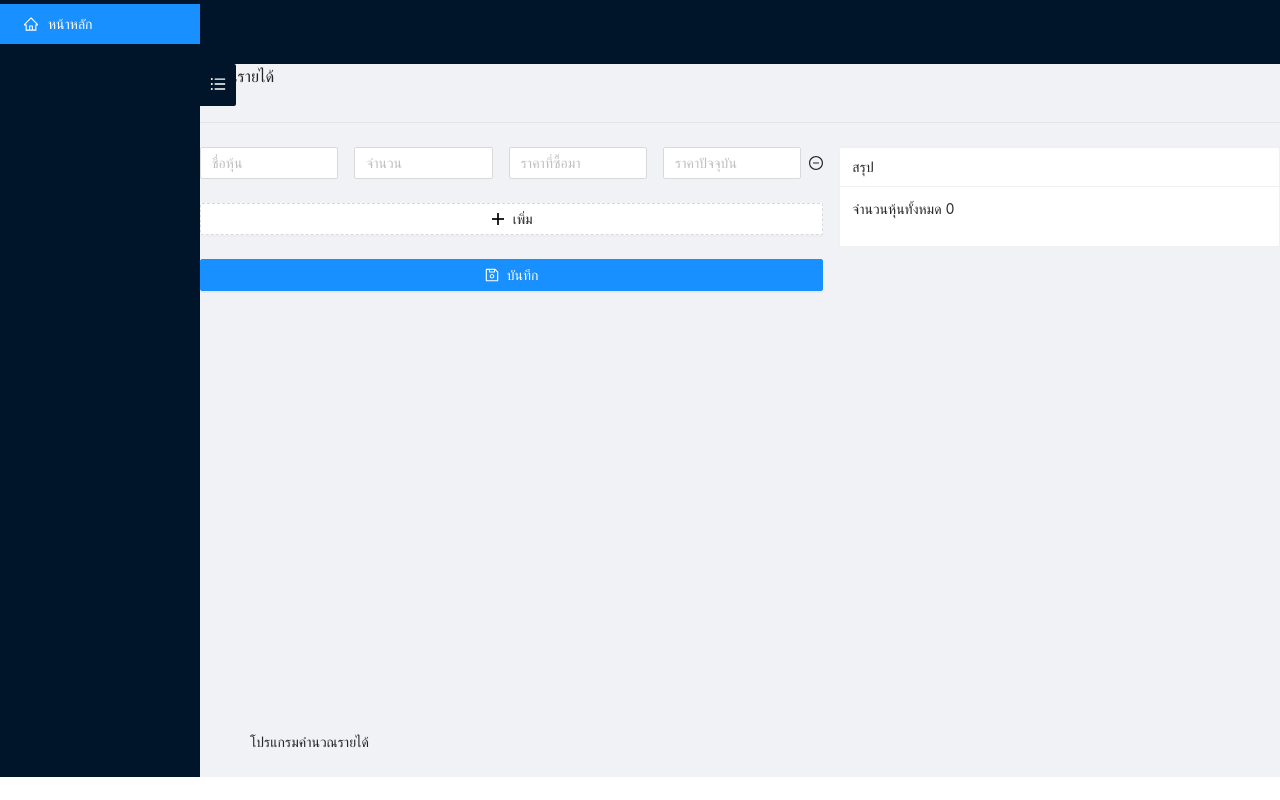
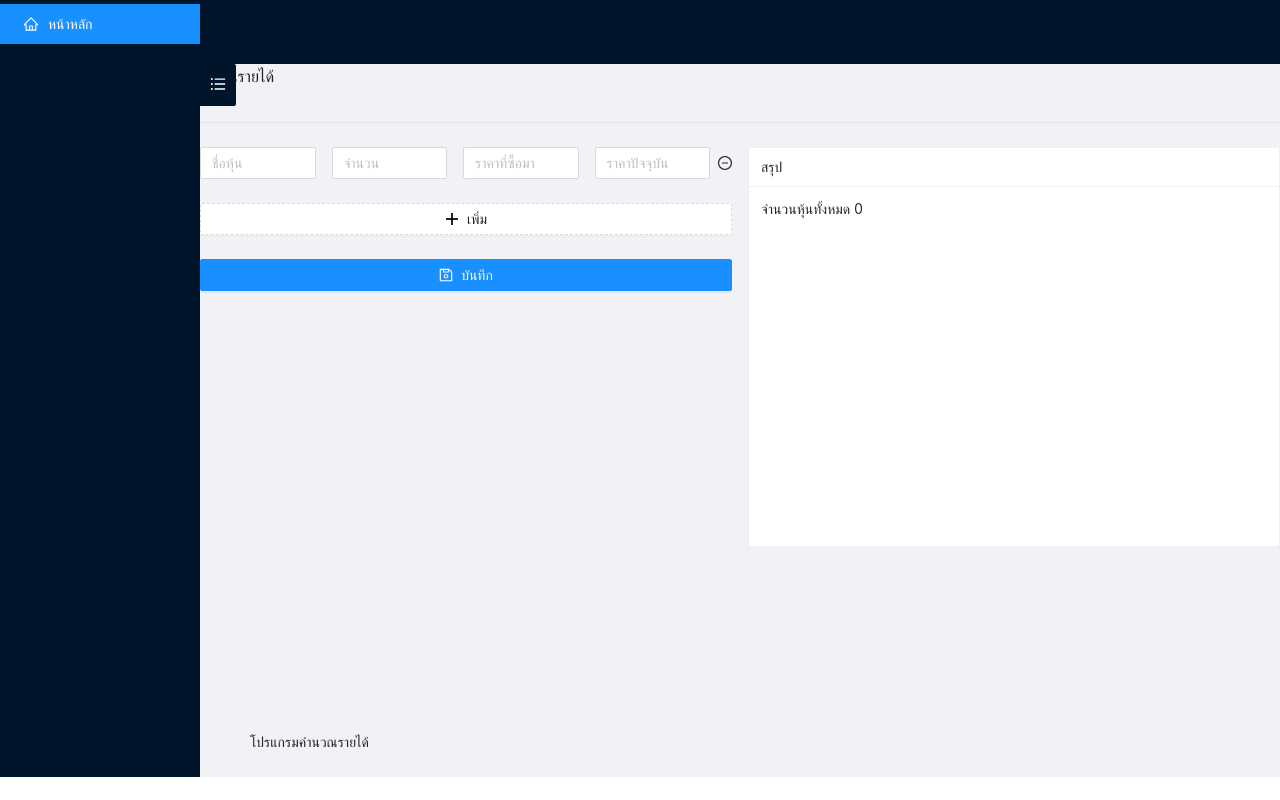
Before and after one commit to niawjunior/port-hoon, a React (Create React App) app: page / in a window 1280 px wide. Built offline with nearby package versions, Linux system fonts and the light colour scheme.

Commit message:
add chart

```diff
--- a/package.json
+++ b/package.json
@@ -5,6 +5,8 @@
   "dependencies": {
     "@ant-design/dark-theme": "2.0.2",
     "@craco/craco": "6.0.0",
+    "@nivo/core": "0.67.0",
+    "@nivo/pie": "0.67.0",
     "@testing-library/jest-dom": "^5.11.4",
     "@testing-library/react": "^11.1.0",
     "@testing-library/user-event": "^12.1.10",
@@ -16,7 +18,6 @@
     "autoprefixer": "^9",
     "craco-less": "1.17.1",
     "echarts": "4.6.0",
-    "echarts-for-react": "2.0.16",
     "postcss": "^7",
     "react": "^17.0.1",
     "react-dom": "^17.0.1",
--- a/src/components/form.tsx
+++ b/src/components/form.tsx
@@ -29,14 +29,14 @@ const MainForm: FC<FormProps> = ({ submitForm }) => {
       onFinish={onFinish}
       autoComplete="off"
       initialValues={{
-        users: [
+        port: [
           {
             symbol: "",
           },
         ],
       }}
     >
-      <Form.List name="users">
+      <Form.List name="port">
         {(fields, { add, remove }) => (
           <>
             {fields.map((field) => (
--- a/src/components/pie-chart.tsx
+++ b/src/components/pie-chart.tsx
@@ -1,29 +1,45 @@
 import { FC } from "react";
-import ReactEcharts from "echarts-for-react";
+import { ResponsivePie } from "@nivo/pie";
 
-const Pie: FC = () => {
-  const option = {
-    title: {
-      text: "同名数量统计",
-      subtext: "纯属虚构",
-      left: "center",
-    },
-    tooltip: {
-      trigger: "item",
-      formatter: "{a} <br/>{b} : {c} ({d}%)",
-    },
-    legend: {
-      type: "scroll",
-      orient: "vertical",
-      right: 10,
-      top: 20,
-      bottom: 20,
-      data: 10,
+interface IForm {
+  available: string;
+  avg: string;
+  market: string;
+  symbol: string;
+}
 
-      selected: 4,
-    },
-  };
+interface PieProps {
+  data: IForm[];
+}
 
-  return <ReactEcharts option={option} />;
+const Pie: FC<PieProps> = ({ data }) => {
+  const pieData = data.map((item) => {
+    return {
+      id: item.symbol,
+      label: item.symbol.toUpperCase(),
+      value: Number(item.available),
+    };
+  });
+
+  return (
+    <ResponsivePie
+      data={pieData}
+      margin={{ top: 50, right: 50, bottom: 50, left: 50 }}
+      innerRadius={0.5}
+      padAngle={2}
+      cornerRadius={5}
+      colors={{ scheme: "nivo" }}
+      borderWidth={0}
+      borderColor={{ from: "color", modifiers: [["darker", 0.2]] }}
+      radialLabelsSkipAngle={10}
+      radialLabelsLinkDiagonalLength={8}
+      radialLabelsLinkHorizontalLength={8}
+      radialLabelsTextColor="#333333"
+      radialLabelsLinkColor={{ from: "color" }}
+      sliceLabelsSkipAngle={10}
+      sliceLabelsTextColor="#333333"
+    />
+  );
 };
+
 export default Pie;
--- a/src/components/summary.tsx
+++ b/src/components/summary.tsx
@@ -1,16 +1,15 @@
 import { Card } from "antd";
 import { useRecoilValue } from "recoil";
 import { getFormState } from "../store/selectors";
-
+import Pie from "./pie-chart";
 const Summary = () => {
-  console.log("hello");
   const formState = useRecoilValue(getFormState);
-
-  // console.log(formState);
   return (
     <Card title="สรุป" size="small">
-      {/* <Pie /> */}
       <p>จำนวนหุ้นทั้งหมด {formState.length}</p>
+      <div style={{ width: "100%", height: "300px" }}>
+        <Pie data={formState} />
+      </div>
     </Card>
   );
 };
--- a/src/index.tsx
+++ b/src/index.tsx
@@ -7,15 +7,13 @@ import App from "./App";
 import reportWebVitals from "./reportWebVitals";
 
 ReactDOM.render(
-  <React.StrictMode>
   <Router>
     <RecoilRoot>
       <React.Suspense fallback={<div>Loading...</div>}>
         <App />
       </React.Suspense>
     </RecoilRoot>
-    </Router>
-  </React.StrictMode>,
+  </Router>,
   document.getElementById("root")
 );
 
--- a/src/pages/home.tsx
+++ b/src/pages/home.tsx
@@ -9,19 +9,18 @@ import { useSetRecoilState } from "recoil";
 
 const Home: FC = () => {
   const setForm = useSetRecoilState(formState);
-
   const submitForm = (value: any) => {
-    setForm((oldState) => [...oldState, value as never]);
+    setForm(() => value.port);
   };
   return (
     <AntLayout>
       <Row gutter={[16, 0]} justify="space-between">
         <h1 className="text-xl m-8">คำนวณรายได้</h1>
         <Divider />
-        <Col lg={14} md={12} sm={24} xs={24}>
+        <Col lg={12} md={12} sm={24} xs={24}>
           <MainForm submitForm={submitForm} />
         </Col>
-        <Col lg={10} md={12} sm={24} xs={24}>
+        <Col lg={12} md={12} sm={24} xs={24}>
           <Summary />
         </Col>
       </Row>
```
Also changed, not shown: src/store/atoms.ts (+13 -1 lines), 1 other file (tests, documents, lock files or other folders). Lines whose indentation alone changed are shown as unchanged.
